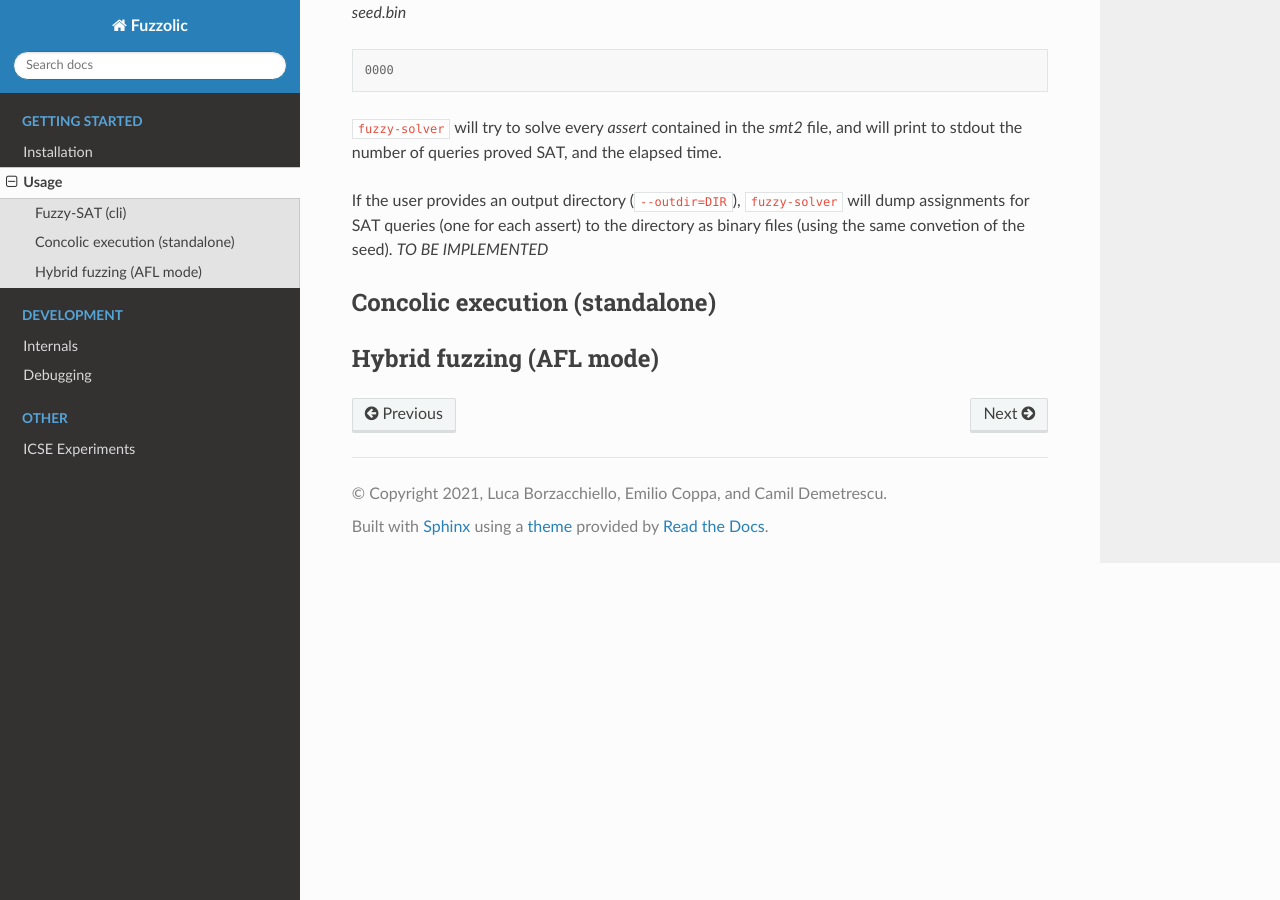
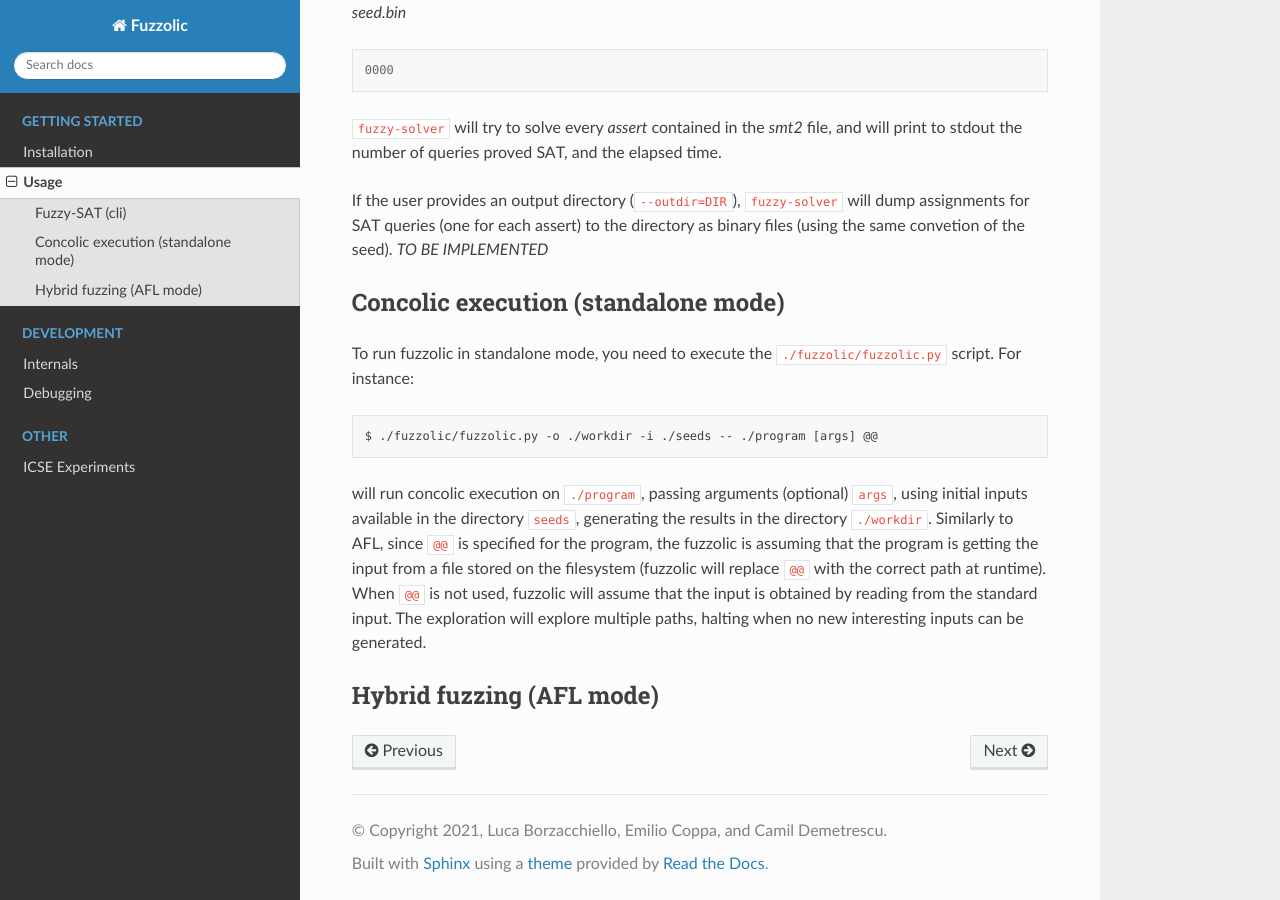
Before and after one commit to season-lab/fuzzolic, a Sphinx documentation site: the page built from docs/usage.md, in a window 1280 px wide and 900 px high, scrolled down 800 px. Built offline with Sphinx 7.4.7 and the Read the Docs theme 2.0.0, drawn with Linux system fonts in a browser that asks for light colours.

Commit message:
Update usage.md

````diff
--- a/docs/usage.md
+++ b/docs/usage.md
@@ -37,6 +37,13 @@ _seed.bin_
 
 If the user provides an output directory (`--outdir=DIR`), `fuzzy-solver` will dump assignments for SAT queries (one for each assert) to the directory as binary files (using the same convetion of the seed). *TO BE IMPLEMENTED*
 
-## Concolic execution (standalone)
+## Concolic execution (standalone mode)
+
+To run fuzzolic in standalone mode, you need to execute the `./fuzzolic/fuzzolic.py` script. For instance:
+```
+$ ./fuzzolic/fuzzolic.py -o ./workdir -i ./seeds -- ./program [args] @@
+```
+will run concolic execution on `./program`, passing arguments (optional) `args`, using initial inputs available in the directory `seeds`, generating the results in the directory `./workdir`. Similarly to AFL, since `@@` is specified for the program, the fuzzolic is assuming that the program is getting the input from a file stored on the filesystem (fuzzolic will replace `@@` with the correct path at runtime). When `@@` is not used, fuzzolic will assume that the input is obtained by reading from the standard input. The exploration will explore multiple paths, halting when no new interesting inputs can be generated.
+
 
 ## Hybrid fuzzing (AFL mode)
````
